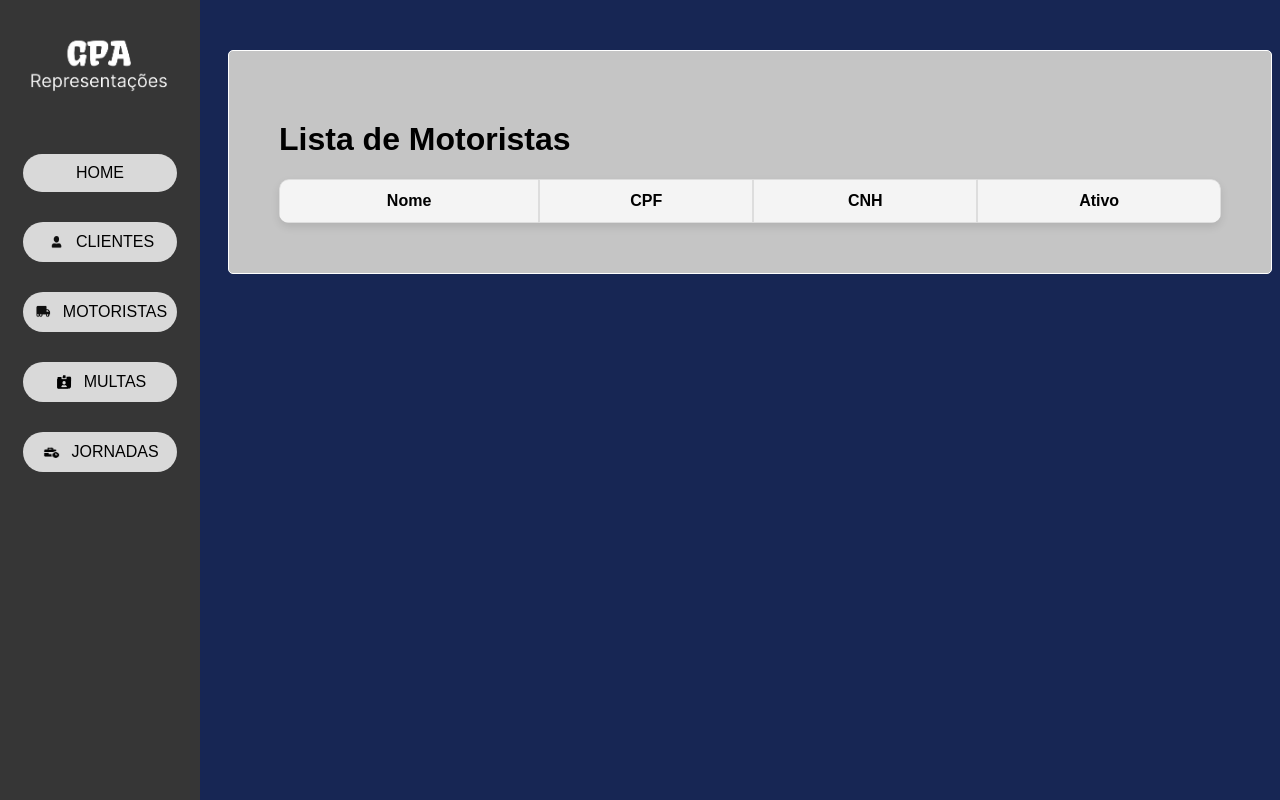
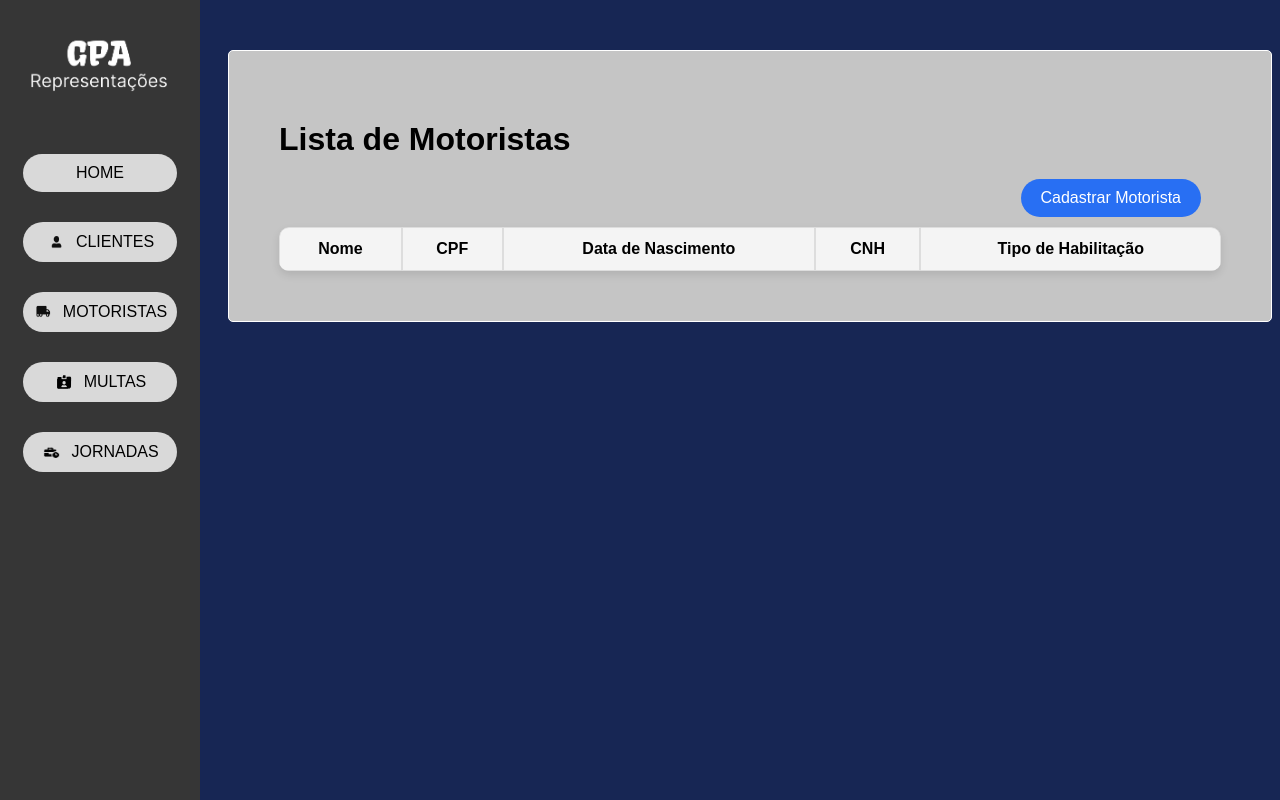
Before and after one commit to k1vz/gpa, a Django app: page /motoristas/ in a window 1280 px wide. Run offline with Django 5.2, Linux system fonts and the light colour scheme; lists and menus that the app fills with data are empty.

Commit message:
2/todos
Feita telas de cadastro de:
Clientes, Motoristas e Multas

```diff
--- a/frontend/app/static/css/style.css
+++ b/frontend/app/static/css/style.css
@@ -1,11 +1,10 @@
 /* style.css */
+/*-------------------------------------------------------------------------------------*/
 /* Estilos para o menu lateral */
-
 body {
     background-color: #172654; /* Azul acinzentado */
     font-family: "Arial", sans-serif; /* Define uma fonte mais profissional */
 }
-
 .sidebar {
     width: 200px;
     height: 100%;
@@ -18,23 +17,19 @@ body {
     flex-direction: column;
     align-items: center;
 }
-
 /* Estilos para o logotipo */
 .logo img {
     width: 150px; /* Ajuste conforme necessário */
 }
-
 /* Estilos para os itens do menu */
 .sidebar ul {
     list-style-type: none;
     padding: 0;
     margin-top: 30px; /* Espaçamento acima dos itens do menu */
 }
-
 .sidebar ul li {
     padding: 15px;
 }
-
 .sidebar ul li a {
     color: black; /* Cor do texto */
     text-decoration: none;
@@ -45,19 +40,17 @@ body {
     padding: 10px; /* Espaçamento interno */
     background-color: #D9D9D9; /* Cor de fundo do botão */
 }
-
 .sidebar ul li a:hover {
     background-color: #6a6a6a; /* Cor de fundo ao passar o mouse */
     border-color: #555; /* Altera a cor da borda ao passar o mouse */
 }
-
 .sidebar ul li a img {
     width: 20px; /* Largura da imagem reduzida */
     height: 20px; /* Altura da imagem reduzida */
     margin-right: 10px; /* Espaçamento entre a imagem e o texto */
 }
 
-
+/*-------------------------------------------------------------------------------------*/
 /*Todo o conteudo*/
 .content {
     margin-left: 220px;  /* Ajusta a margem esquerda para deixar espaço para o menu lateral */
@@ -67,7 +60,6 @@ body {
     background-color: #C5C5C5; /* Cor de fundo ao passar o mouse */
     border-radius: 5px; /* Adiciona bordas arredondadas */
 }
-
 .table-container {
     width: 100%;
     max-width: 1000px; /* Largura máxima da tabela */
@@ -75,28 +67,23 @@ body {
     border-radius: 10px; /* Bordas arredondadas para a tabela */
     box-shadow: 0 4px 8px rgba(0, 0, 0, 0.1); /* Adiciona uma sombra para dar um efeito visual */
 }
-
 table {
     width: 100%;
     border-collapse: separate;
     border-spacing: 0; /* Remove o espaço entre as células para que o border-radius funcione */
 }
-
 th, td {
     padding: 12px; /* Espaçamento dentro das células */
     border: 1px solid #ddd; /* Bordas das células */
     text-align: center; /* Alinhamento do texto */
 }
-
 th {
     background-color: #f4f4f4; /* Cor de fundo do cabeçalho */
     font-weight: bold; /* Negrito para o texto do cabeçalho */
 }
-
 tr:nth-child(even) {
     background-color: #f9f9f9; /* Cor de fundo alternada para as linhas pares */
 }
-
 /* Adiciona bordas arredondadas às primeiras e últimas células */
 .table-container table tr:first-child th:first-child {
     border-top-left-radius: 10px;
@@ -113,3 +100,28 @@ tr:nth-child(even) {
 .table-container table tr:last-child td:last-child {
     border-bottom-right-radius: 10px;
 }
+
+/*-------------------------------------------------------------------------------------*/
+/*Botão de Cadastro*/
+.button {
+    display: inline-block;
+    padding: 10px 20px;
+    background-color: #286ff3;
+    color: white;
+    border: none;
+    text-align: center;
+    text-decoration: none;
+    font-size: 16px;
+    margin-right: 20px; /* Espaçamento à direita do título */
+    border-radius: 20px;
+    cursor: pointer;
+}
+
+.button:hover {
+    background-color: #1056d6;
+}
+
+right {
+    float: right; /* Alinha o botão à direita */
+    margin-right: 20px; /* Espaço entre o botão e o conteúdo */
+}
--- a/frontend/app/templates/motoristas.html
+++ b/frontend/app/templates/motoristas.html
@@ -1,26 +1,36 @@
+<!-- motoristas.html -->
 {% extends 'base.html' %}
 
 {% block content %}
-<h1 style="text-align: left; margin-top: 20px;">Lista de Motoristas </h1>
+<div style="text-align: right; margin-bottom: 10px;">
+    <h1 style="text-align: left; margin-top: 20px;">Lista de Motoristas</h1>
+    <a href="{% url 'cadastrar_motorista' %}" class="button">
+        <span>Cadastrar Motorista</span>
+    </a>
+</div>
+
 <div class="table-container">
     <table>
         <thead>
             <tr>
                 <th>Nome</th>
                 <th>CPF</th>
+                <th>Data de Nascimento</th>
                 <th>CNH</th>
-                <th>Ativo</th>
+                <th>Tipo de Habilitação</th>
+                <!-- Adicione mais colunas conforme necessário -->
             </tr>
         </thead>
         <tbody>
             <!-- Loop para exibir os motoristas -->
-            <!-- Não tem nada nesses dados, tem q ver se funciona -->
-            {% for motoristas in dados_motoristas %}
+            {% for motorista in dados %}
             <tr>
                 <td>{{ motorista.nome }}</td>
-                <td>{{ motorista.CPF }}</td>
-                <td>{{ motorista.CNH }}</td>
-                <td>{{ motorista.Ativo }}</td>
+                <td>{{ motorista.cpf }}</td>
+                <td>{{ motorista.data_nascimento }}</td>
+                <td>{{ motorista.cnh }}</td>
+                <td>{{ motorista.tipo_habilitacao }}</td>
+                <!-- Adicione mais campos conforme necessário -->
             </tr>
             {% endfor %}
         </tbody>
--- a/frontend/app/urls.py
+++ b/frontend/app/urls.py
@@ -21,8 +21,11 @@ urlpatterns = [
     path('', views.base, name='base'),
     path('clientes/', views.clientes, name='clientes'),
     path('clientes/', views.lista_clientes, name='lista_clientes'),
+    path('cadastrar-cliente/', views.cadastrar_cliente, name='cadastrar_cliente'),
     path('motoristas/', views.motoristas, name='motoristas'),
+    path('cadastrar-motorista/', views.cadastrar_motorista, name='cadastrar_motorista'),
     path('multas/', views.multas, name='multas'),
+    path('cadastrar-multa/', views.cadastrar_multa, name='cadastrar_multa'),
     path('jornadas/', views.jornadas, name='jornadas'),
 
 ]
--- a/frontend/app/views.py
+++ b/frontend/app/views.py
@@ -1,12 +1,29 @@
 from django.shortcuts import render
 # Importe a função gerar_dados_ficticios de utils.py
 from .utils import gerar_dados_ficticios
+from django.shortcuts import render, redirect
+from .forms import ClienteForm
+from .forms import MotoristaForm
+from .forms import MultaForm
 
+# --Base--
 def base(request):
     return render(request, 'base.html')
 
+# --Clientes--
 def clientes(request):
     return render(request, 'clientes.html')
+
+def cadastrar_cliente(request):
+    if request.method == 'POST':
+        form = ClienteForm(request.POST)
+        if form.is_valid():
+            form.save()  # Salva os dados no banco de dados
+            return redirect('clientes')  # Redireciona para a página de listagem de clientes
+    else:
+        form = ClienteForm()
+
+    return render(request, 'cadastrar_cliente.html', {'form': form})
 
 def lista_clientes(request):
     # Dados fictícios dos clientes para testes
@@ -18,11 +35,35 @@ def lista_clientes(request):
     # Renderize o template com os dados dos clientes
     return render(request, 'clientes.html', {'clientes': clientes})
 
+# --Motoristas--
 def motoristas(request):
     return render(request, 'motoristas.html')
 
+def cadastrar_motorista(request):
+    if request.method == 'POST':
+        form = MotoristaForm(request.POST, request.FILES)
+        if form.is_valid():
+            form.save()
+            return redirect('motoristas')  # Redireciona para a lista de motoristas após o cadastro
+    else:
+        form = MotoristaForm()
+    return render(request, 'cadastrar_motorista.html', {'form': form})
+
+
+# --Multas--
 def multas(request):
     return render(request, 'multas.html')
 
+def cadastrar_multa(request):
+    if request.method == 'POST':
+        form = MultaForm(request.POST)
+        if form.is_valid():
+            form.save()
+            return redirect('lista_multas')  # Redireciona para a página de lista de multas após o cadastro
+    else:
+        form = MultaForm()
+
+    return render(request, 'cadastrar_multa.html', {'form': form})
+# --Jornadas--
 def jornadas(request):
     return render(request, 'jornadas.html')
--- a/frontend/frontend/settings.py
+++ b/frontend/frontend/settings.py
@@ -38,6 +38,8 @@ INSTALLED_APPS = [
     'django.contrib.sessions',
     'django.contrib.messages',
     'django.contrib.staticfiles',
+    'frontend',
+    'app',
 ]
 
 MIDDLEWARE = [
```
Also changed, not shown: frontend/app/forms.py (added, +23 -0 lines), frontend/app/models.py (+60 -0 lines), frontend/app/templates/cadastrar_cliente.html (added, +14 -0 lines), frontend/app/templates/cadastrar_motorista.html (added, +10 -0 lines), frontend/app/templates/cadastrar_multa.html (added, +13 -0 lines), frontend/app/templates/clientes.html (+8 -1 lines), frontend/app/templates/multas.html (+9 -2 lines).
